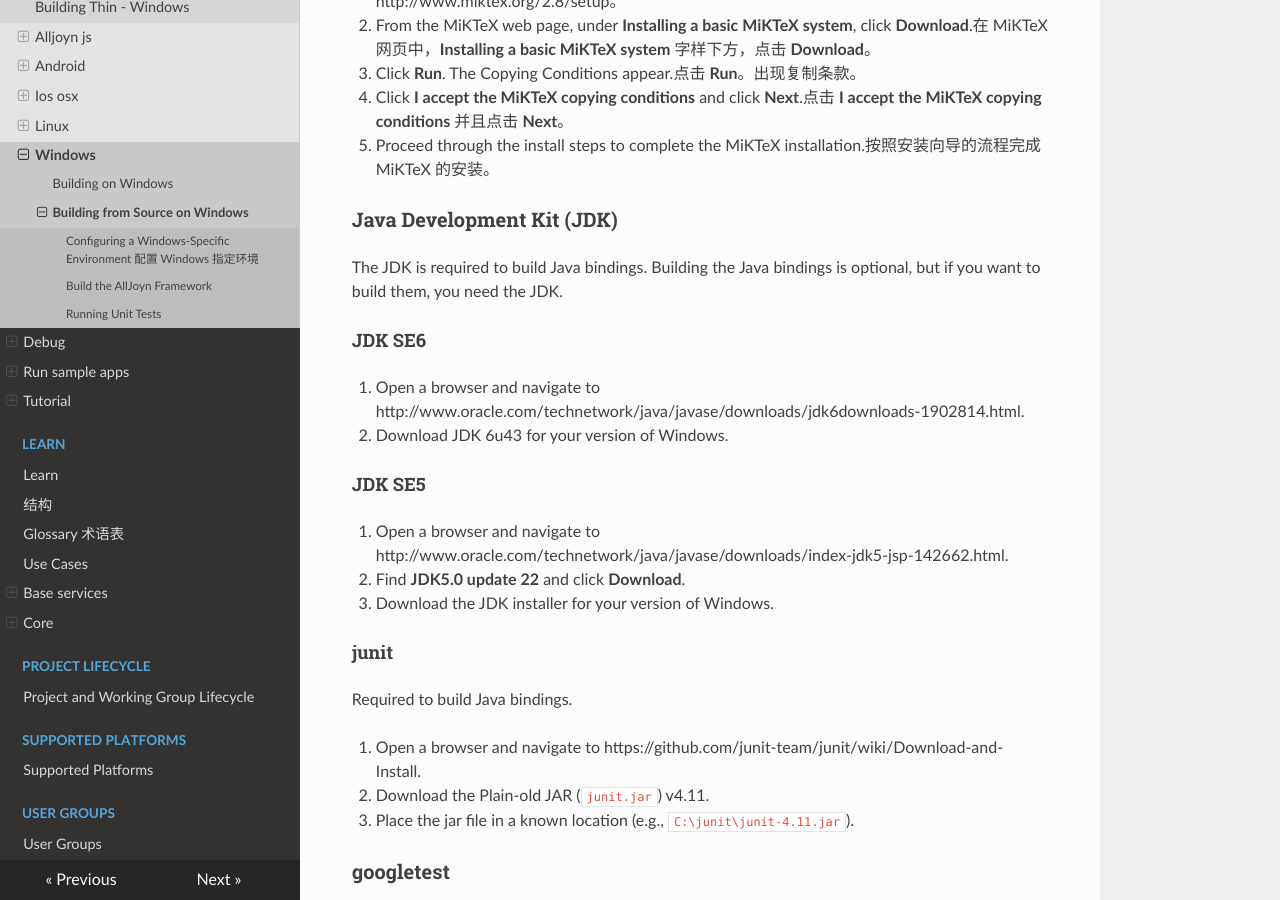
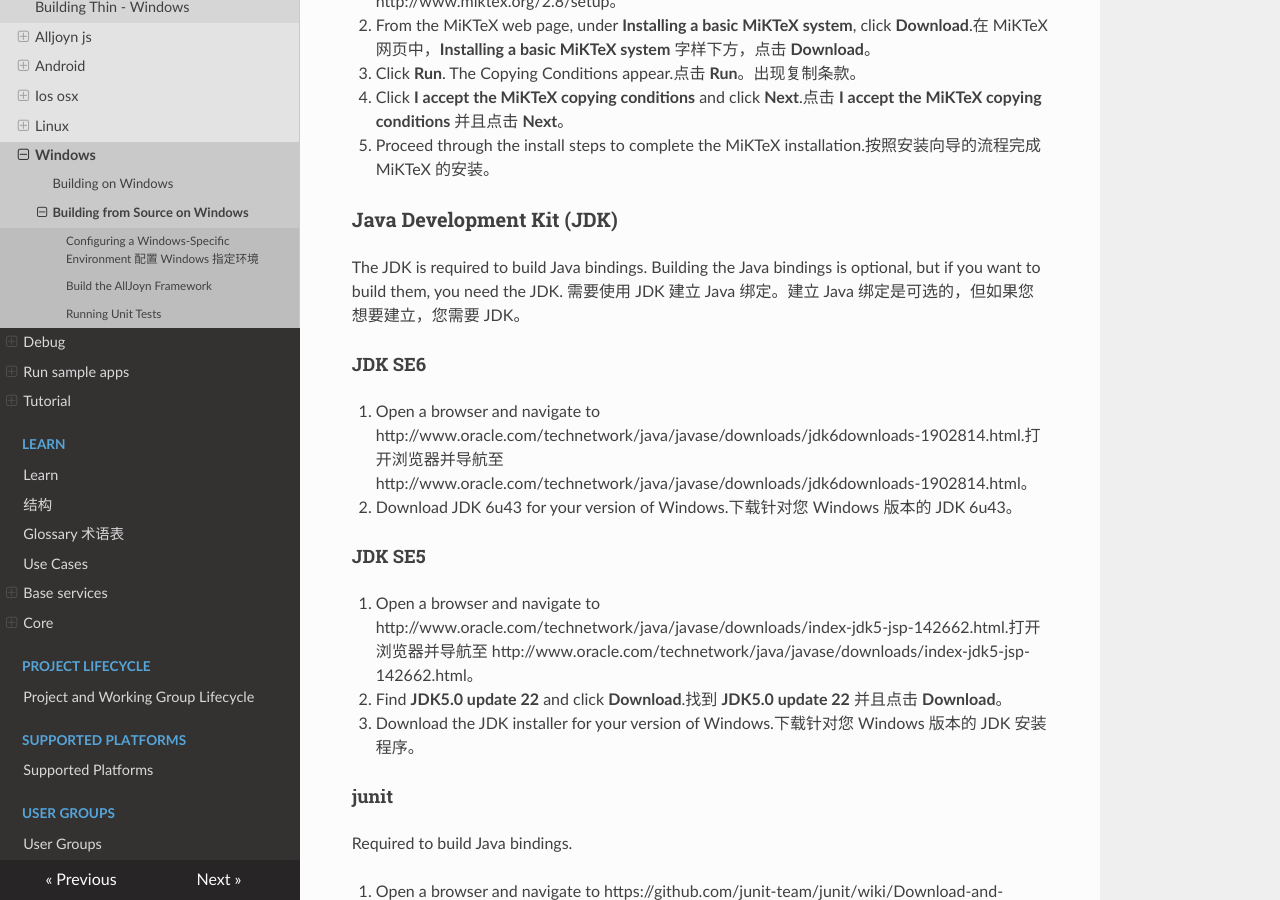
Before and after one commit to smart-conn/alljoyn-zh, an MkDocs documentation site: the page built from docs/develop/building/windows/build-source.md, in a window 1280 px wide and 900 px high, scrolled down 2667 px. Built offline with MkDocs 1.6.1, drawn with Linux system fonts in a browser that asks for light colours; nearby versions of some CDN libraries.

Commit message:
Update build-source.md

```diff
--- a/docs/develop/building/windows/build-source.md
+++ b/docs/develop/building/windows/build-source.md
@@ -90,19 +90,20 @@ MiKTeX is used to create LaTeX binaries and Windows style sheets. MiKTeX 用于
 
 The JDK is required to build Java bindings. Building the Java
 bindings is optional, but if you want to build them, you need the JDK.
+需要使用 JDK 建立 Java 绑定。建立 Java 绑定是可选的，但如果您想要建立，您需要 JDK。
 
 #### JDK SE6
 
 1. Open a browser and navigate to
-http://www.oracle.com/technetwork/java/javase/downloads/jdk6downloads-1902814.html.
-2. Download JDK 6u43 for your version of Windows.
+http://www.oracle.com/technetwork/java/javase/downloads/jdk6downloads-1902814.html.打开浏览器并导航至 http://www.oracle.com/technetwork/java/javase/downloads/jdk6downloads-1902814.html。
+2. Download JDK 6u43 for your version of Windows.下载针对您 Windows 版本的 JDK 6u43。
 
 #### JDK SE5
 
 1. Open a browser and navigate to
-http://www.oracle.com/technetwork/java/javase/downloads/index-jdk5-jsp-142662.html.
-2. Find **JDK5.0 update 22** and click **Download**.
-3. Download the JDK installer for your version of Windows.
+http://www.oracle.com/technetwork/java/javase/downloads/index-jdk5-jsp-142662.html.打开浏览器并导航至 http://www.oracle.com/technetwork/java/javase/downloads/index-jdk5-jsp-142662.html。
+2. Find **JDK5.0 update 22** and click **Download**.找到 **JDK5.0 update 22** 并且点击 **Download**。
+3. Download the JDK installer for your version of Windows.下载针对您 Windows 版本的 JDK 安装程序。
 
 #### junit
 
```
